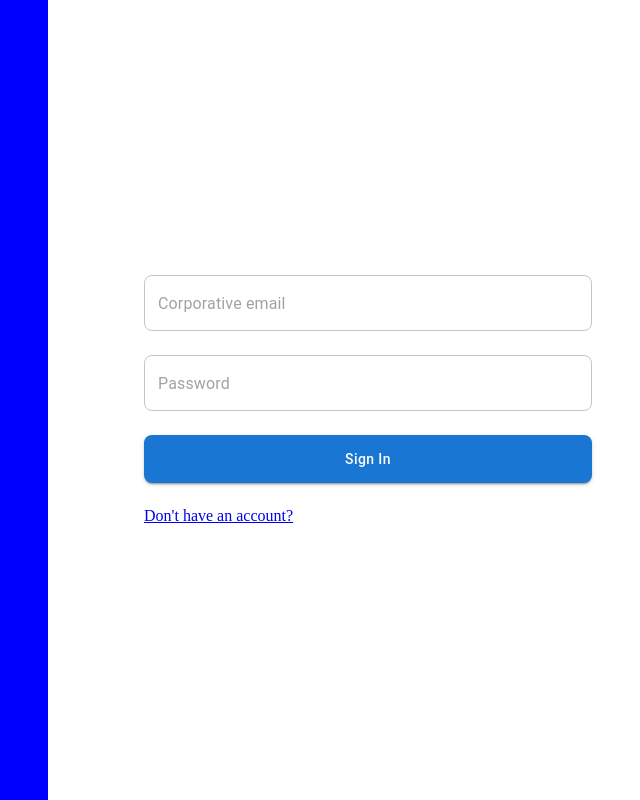
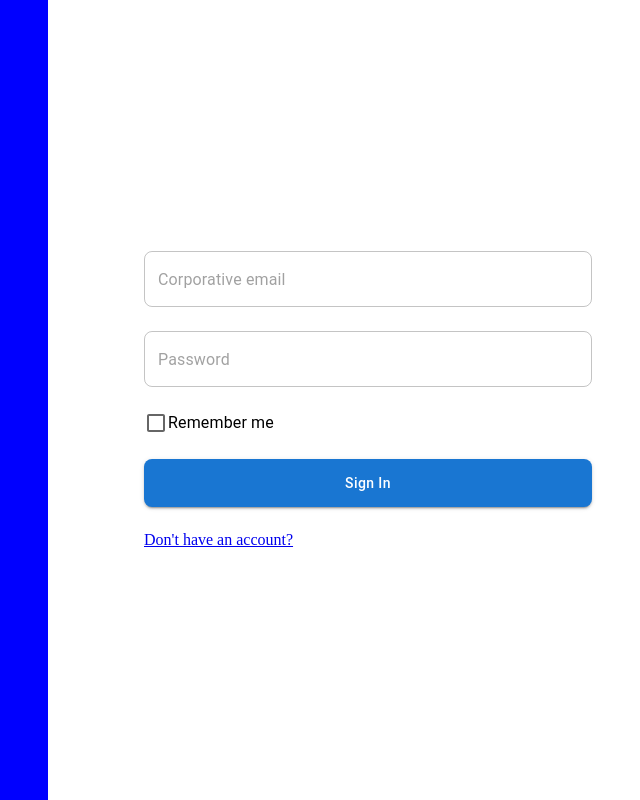
Before and after one commit to sneuder/cms-client, a Next.js app: page /admin/signin in a window 1280 px wide. Shown: the whole page, without its empty margins (592-1232 px from the left). Built offline with nearby package versions, Linux system fonts and the light colour scheme.

Commit message:
feat: basics for remember me button

```diff
--- a/src/common/input/index.tsx
+++ b/src/common/input/index.tsx
@@ -7,6 +7,7 @@ const Input = ({ type, name, placeholder, onChange }) => {
       name={name}
       placeholder={placeholder}
       onChange={onChange}
+      required
     />
   );
 };
--- a/src/components/credentialsForm/index.tsx
+++ b/src/components/credentialsForm/index.tsx
@@ -1,7 +1,7 @@
 import Link from 'next/link';
 import { FC } from 'react';
 
-import { Button } from '@mui/material';
+import { Button, Checkbox, FormControlLabel } from '@mui/material';
 import { ContainerForm, Form, DoubleInputs } from './elements';
 import Input from '@/common/input';
 
@@ -50,6 +50,11 @@ const CredentialsForm: FC<any> = ({ role, auth, service }) => {
           />
         )}
 
+        <FormControlLabel
+          control={<Checkbox />}
+          label="Remember me"
+        />
+
         <Button
           type="submit"
           variant="contained"
--- a/src/theme/index.ts
+++ b/src/theme/index.ts
@@ -32,6 +32,20 @@ const theme = createTheme({
         },
       },
     },
+    MuiCheckbox: {
+      styleOverrides: {
+        root: {
+          padding: '0rem',
+        },
+      },
+    },
+    MuiFormControlLabel: {
+      styleOverrides: {
+        root: {
+          margin: '0rem',
+        },
+      },
+    },
   },
 });
 
```
